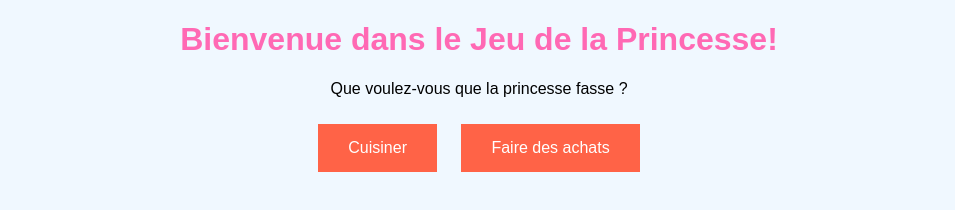
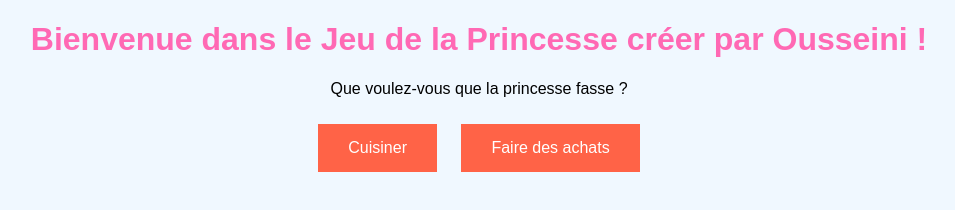
Before and after one commit to Ousseini-hacker/Jeux_princesse, a plain HTML site: page index.html in a window 1280 px wide. Shown: the whole page, without its empty margins (161-1116 px from the left). Drawn offline with Linux system fonts and the light colour scheme.

Commit message:
Update and rename jeux princesse.html to index.html

```diff
--- a/jeux princesse.html
+++ b/index.html
@@ -35,7 +35,7 @@
     </style>
 </head>
 <body>
-    <h1>Bienvenue dans le Jeu de la Princesse!</h1>
+    <h1>Bienvenue dans le Jeu de la Princesse créer par Ousseini !</h1>
     <p>Que voulez-vous que la princesse fasse ?</p>
 
     <button onclick="cuisiner()">Cuisiner</button>
```
